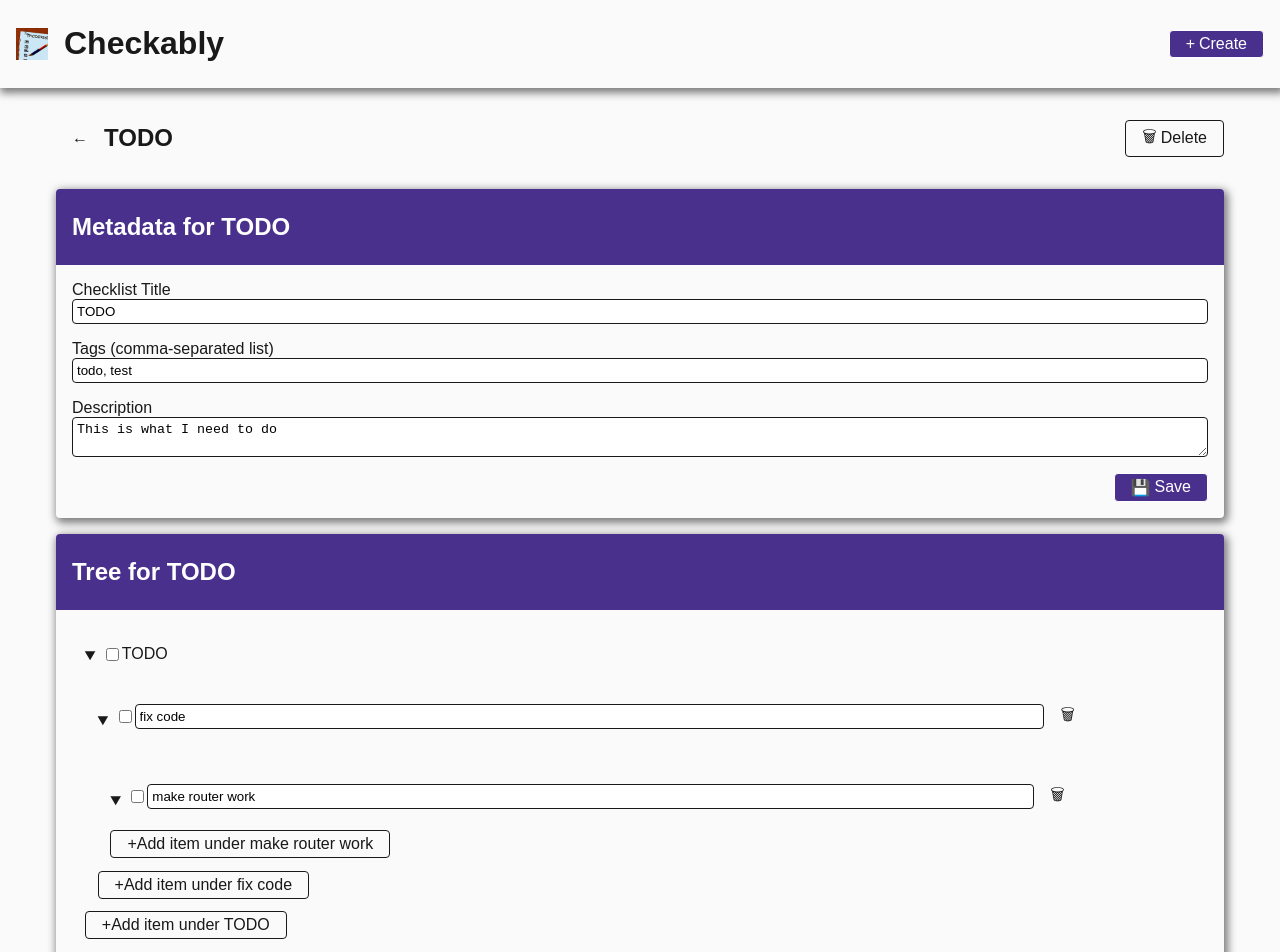
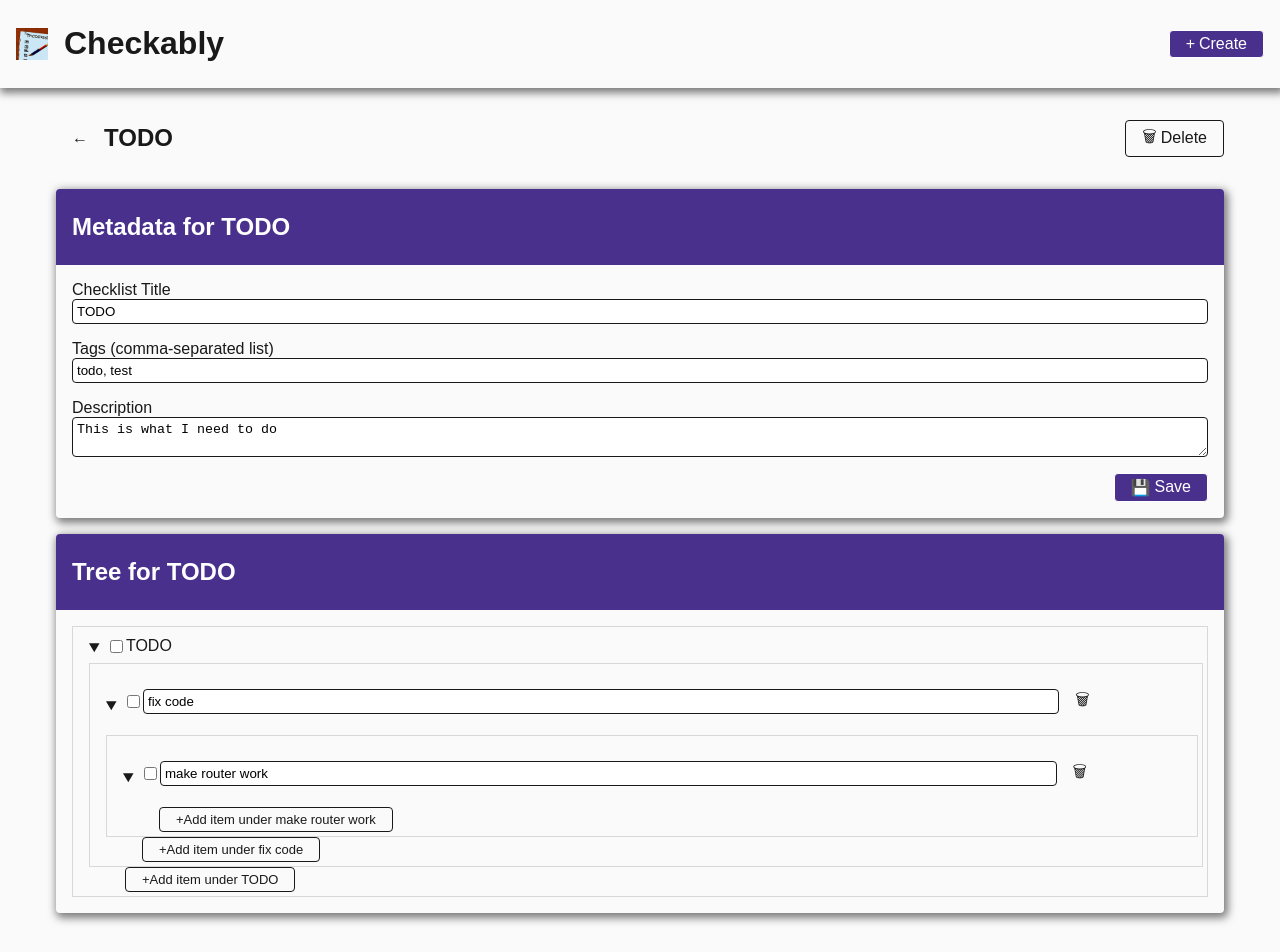
Before and after one commit to developerjaym/checkably, a React (Vite) app: page /#/checklists/36cf3af0-cebe-4a78-ba5e-f5ceec3c5636 in a window 1280 px wide. Shown: the top 952 px of the page. After the commit the page ends 929 px from the top, so only its background shows below. Built offline with nearby package versions, Linux system fonts and the light colour scheme.

Commit message:
outlines and styles checklists

```diff
--- a/src/checklist/Checklist.css
+++ b/src/checklist/Checklist.css
@@ -1,5 +1,7 @@
 .checklist__item {
-    margin: 1vw;
+    border: 1px solid rgba(var(--foreground-rgb), 0.15);
+    padding: var(--narrow);
+    padding-left: var(--wide);
 }
 
 .item__input {
@@ -30,3 +32,7 @@
 .summary__menu {
     padding: 0;
 }
+
+.item__add-button {
+    margin-left: 2.25rem;
+}
--- a/src/checklist/ChecklistTree.jsx
+++ b/src/checklist/ChecklistTree.jsx
@@ -95,7 +95,7 @@ export default function ChecklistTree({
           onDeleted={onChildItemDeleted}
         />
       ))}
-      <button className="button" onClick={() => onChildAddedToSelf()}>
+      <button className="button item__add-button small-text" onClick={() => onChildAddedToSelf()}>
         +Add item under {isRoot ? checklistNode.title : checkable.title}
       </button>
     </details>
--- a/src/index.css
+++ b/src/index.css
@@ -135,3 +135,7 @@ main {
   border: inset;
   border-width: 1.5px;
 }
+
+.small-text {
+  font-size: small;
+}
```
